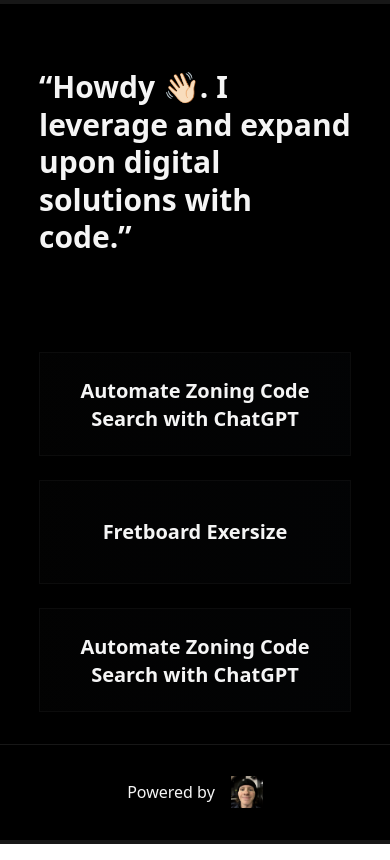
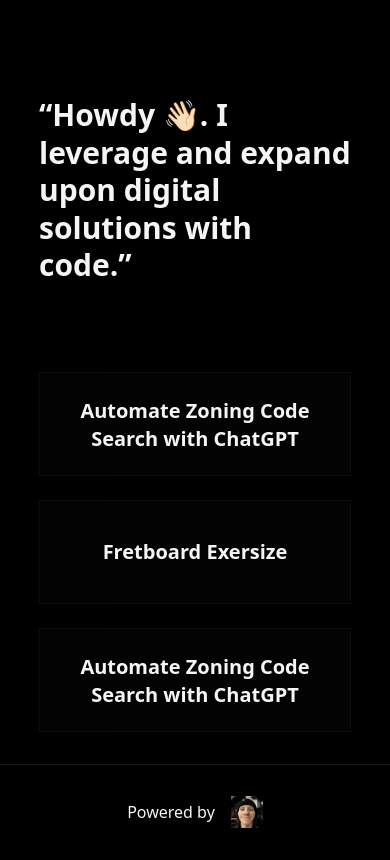
Before and after one commit to rylandcrouse/portfolio, a Next.js app: page / in a window 390 px wide. Built offline with nearby package versions, Linux system fonts and the light colour scheme.

Commit message:
altered mobile hero padding

```diff
--- a/screens/home/sections/HeroSection.tsx
+++ b/screens/home/sections/HeroSection.tsx
@@ -4,7 +4,7 @@ type Props = {}
 
 const HeroSection = (props: Props) => {
   return (
-    <div className="sm:h-screen py-16 w-full flex 2xl:px-72 2xl:justify-start px-th justify-center font-bold">
+    <div className="sm:h-screen pt-24 pb-14 w-full flex 2xl:px-72 2xl:justify-start px-th justify-center font-bold">
       <h1 className="self-center justify-self-center font-semibold !leading-tight
       xl:text-8xl sm:text-[4vmax] text-3xl">
         “Howdy <span className="blog-title-emoji">👋🏻</span>. I leverage and expand upon digital solutions with code.”
```
